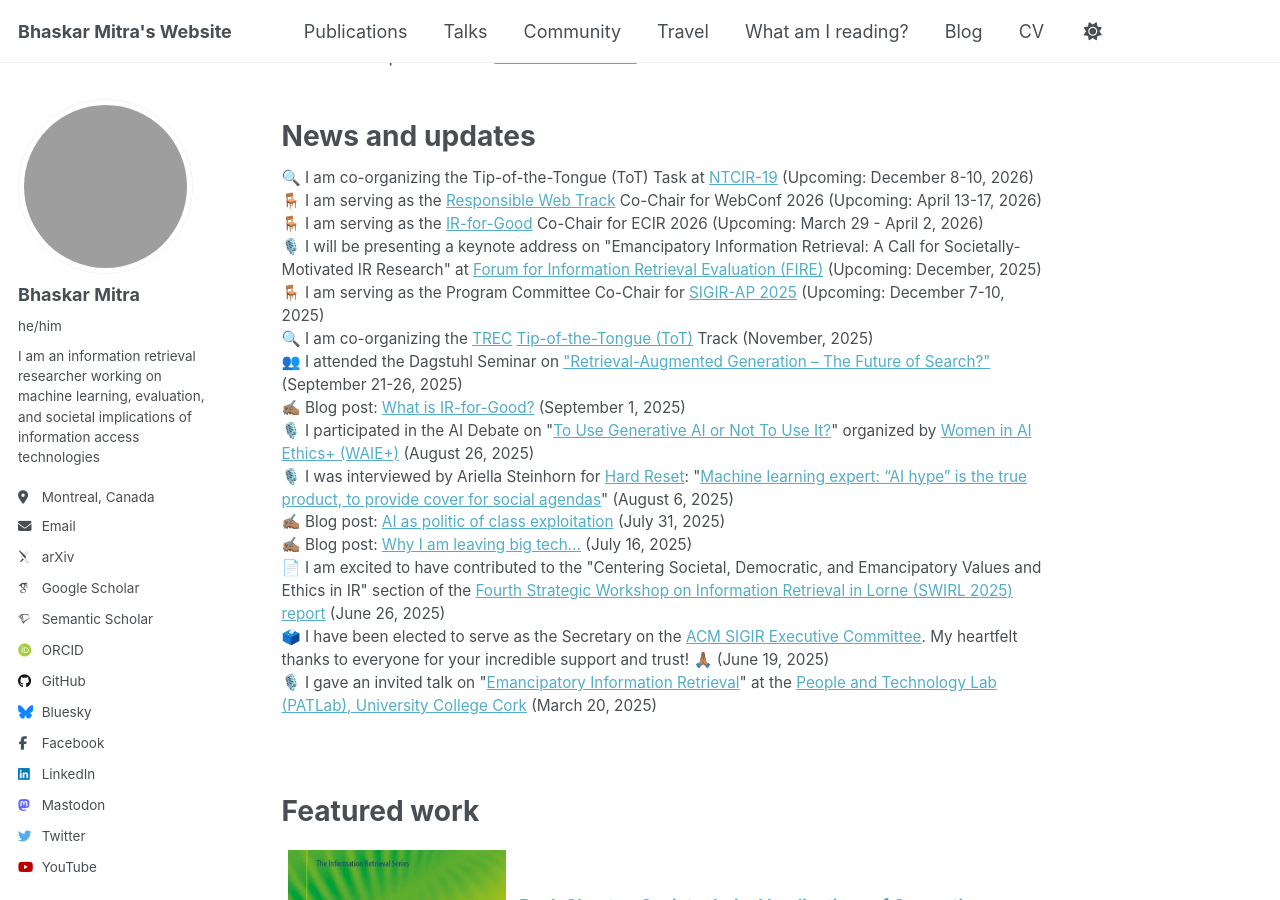
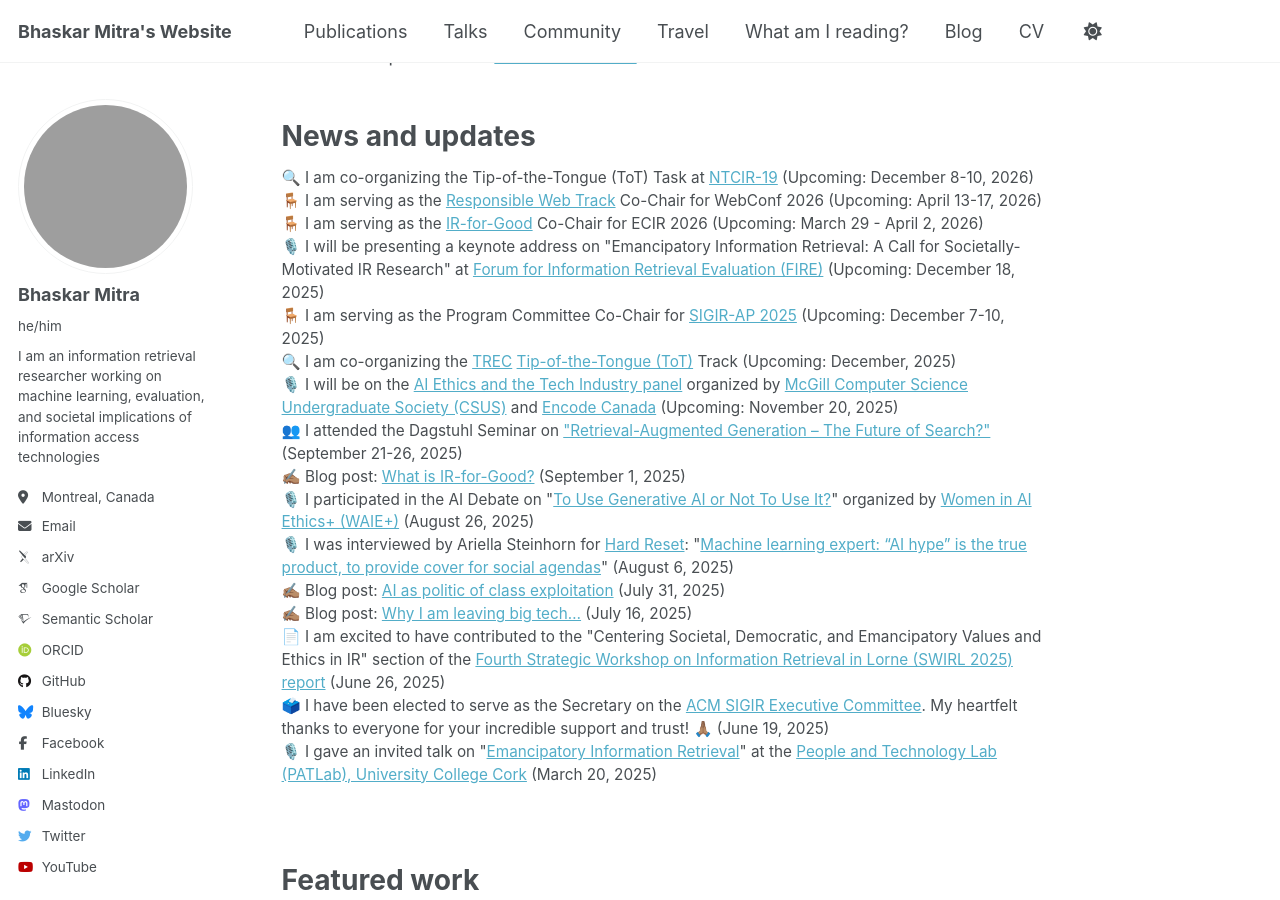
Before and after one commit to bhaskar-mitra/bhaskar-mitra.github.io, a Jekyll site: the page built from _pages/about.md, in a window 1280 px wide and 900 px high, scrolled down 315 px. Built offline with Jekyll 4.4.1, drawn with Linux system fonts in a browser that asks for light colours; some web fonts are replaced; grey boxes are pictures that could not be loaded.

Commit message:
Update about.md

```diff
--- a/_pages/about.md
+++ b/_pages/about.md
@@ -24,11 +24,13 @@
 <br/>
 🪑 I am serving as the <a href="https://ecir2026.eu/calls/call-for-ir-for-good-papers">IR-for-Good</a> Co-Chair for ECIR 2026 (Upcoming: March 29 - April 2, 2026)
 <br/>
-🎙️ I will be presenting a keynote address on "Emancipatory Information Retrieval: A Call for Societally-Motivated IR Research" at <a href="https://fire.irsi.org.in/fire/2025/">Forum for Information Retrieval Evaluation (FIRE)</a> (Upcoming: December, 2025)
+🎙️ I will be presenting a keynote address on "Emancipatory Information Retrieval: A Call for Societally-Motivated IR Research" at <a href="https://fire.irsi.org.in/fire/2025/">Forum for Information Retrieval Evaluation (FIRE)</a> (Upcoming: December 18, 2025)
 <br/>
 🪑 I am serving as the Program Committee Co-Chair for <a href="https://www.sigir-ap.org/sigir-ap-2025/call-for-papers">SIGIR-AP 2025</a> (Upcoming: December 7-10, 2025)
 <br/>
-🔍 I am co-organizing the <a href="https://trec.nist.gov/">TREC</a> <a href="https://trec-tot.github.io/guidelines">Tip-of-the-Tongue (ToT)</a> Track (November, 2025)
+🔍 I am co-organizing the <a href="https://trec.nist.gov/">TREC</a> <a href="https://trec-tot.github.io/guidelines">Tip-of-the-Tongue (ToT)</a> Track (Upcoming: December, 2025)
+<br/>
+🎙️ I will be on the <a href="https://evelya.co/en/mc-gill-university/encode-canada/ai-ethics-the-tech-industry-1414">AI Ethics and the Tech Industry panel</a> organized by <a href="https://www.mcgillcsus.com/">McGill Computer Science Undergraduate Society (CSUS)</a> and <a href="https://encodecanada.ca/">Encode Canada</a> (Upcoming: November 20, 2025)
 <br/>
 👥 I attended the Dagstuhl Seminar on <a href="https://www.dagstuhl.de/25391">"Retrieval-Augmented Generation – The Future of Search?"</a> (September 21-26, 2025)
 <br/>
```
